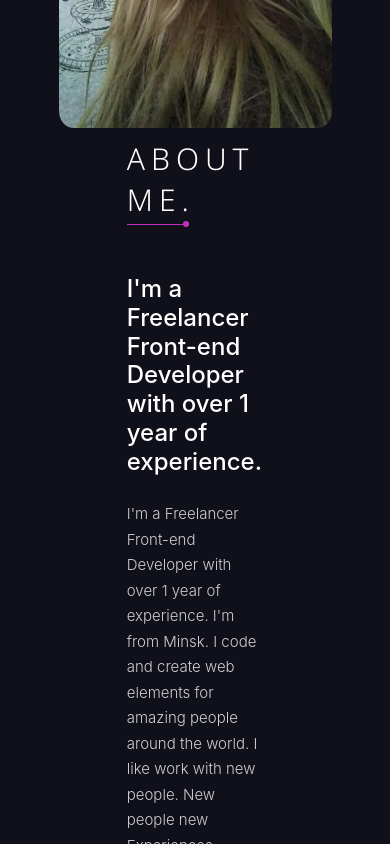
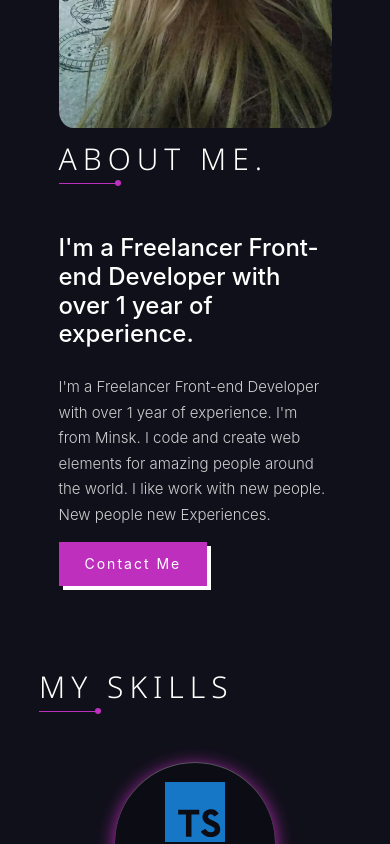
Before and after one commit to BozhenaVlasova/portfolio, a React (Create React App) app: page / in a window 390 px wide. Shown: the part 1260-2104 px from the top of the page. Built offline with nearby package versions, Linux system fonts and the light colour scheme.

Commit message:
changed media, max width

```diff
--- a/src/aboutMe/AboutMe.module.scss
+++ b/src/aboutMe/AboutMe.module.scss
@@ -37,8 +37,8 @@
       flex-direction: column;
       width: 50%;
       justify-content: space-between;
-      @media screen and (max-width: 490px) {
-        max-width: 100%;
+      @media screen and (max-width: 710px) {
+        width: 100%;
       }
 
       .info {
```
